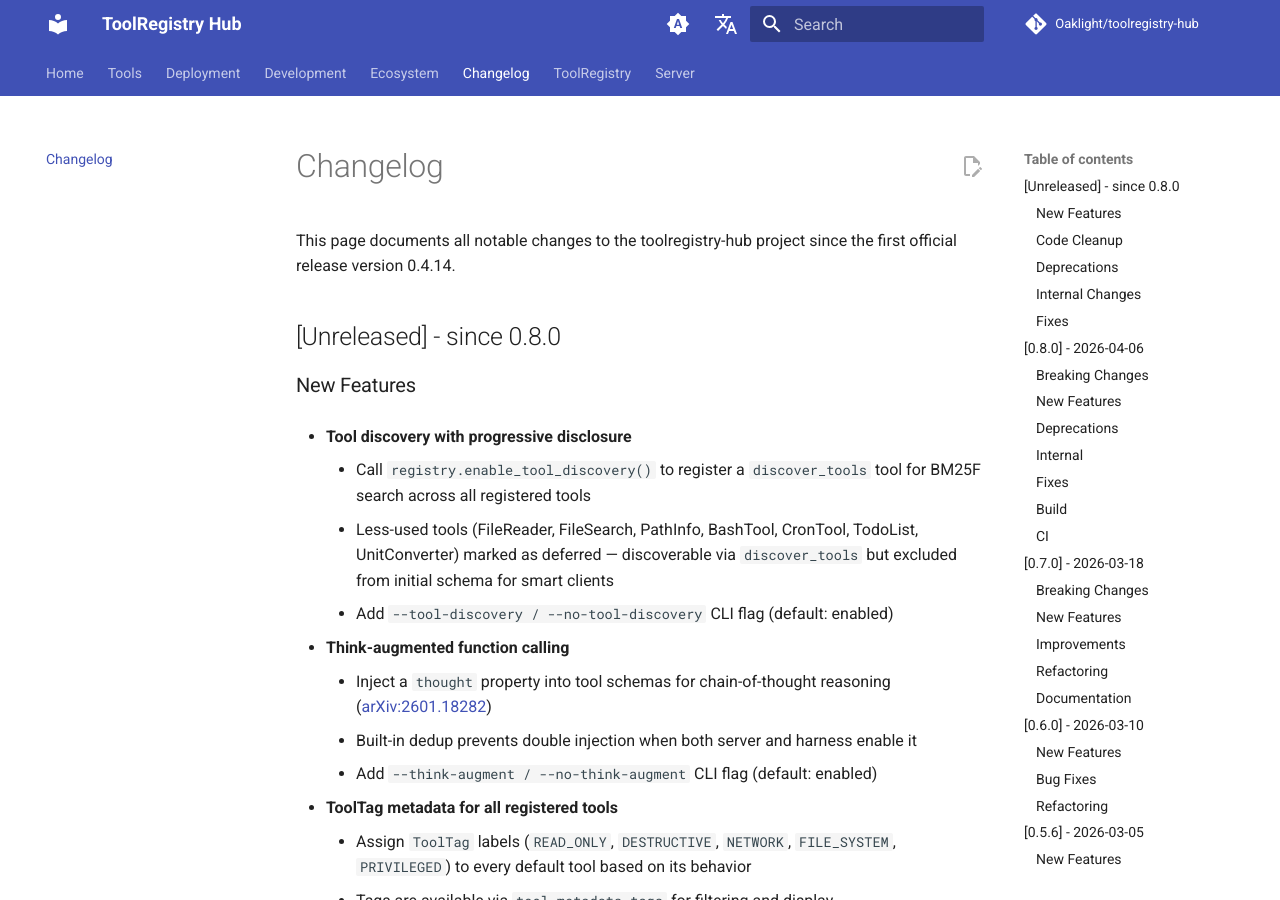
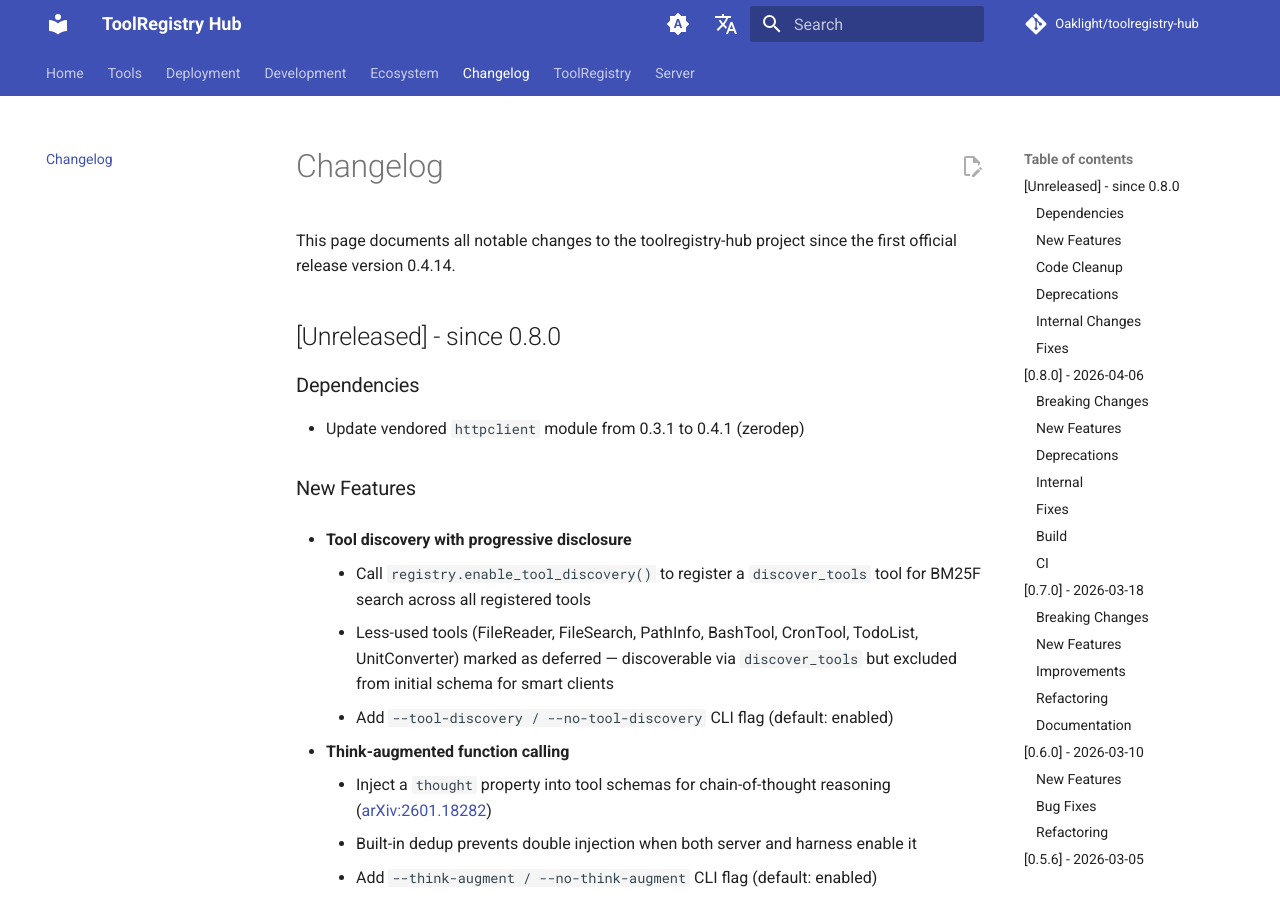
Before and after one commit to Oaklight/toolregistry-hub, an MkDocs documentation site: the page built from docs/changelog.md, in a window 1280 px wide and 900 px high. Built offline with MkDocs 1.6.1 and Material for MkDocs 9.7.7, drawn with Linux system fonts in a browser that asks for light colours; comment, search, counter and statistics services are not loaded.

Commit message:
docs: update changelog for vendored httpclient 0.4.1

```diff
--- a/docs/changelog.md
+++ b/docs/changelog.md
@@ -11,6 +11,10 @@ author: Oaklight
 This page documents all notable changes to the toolregistry-hub project since the first official release version 0.4.14.
 
 ## [Unreleased] - since 0.8.0
+
+### Dependencies
+
+- Update vendored `httpclient` module from 0.3.1 to 0.4.1 (zerodep)
 
 ### New Features
 
```
